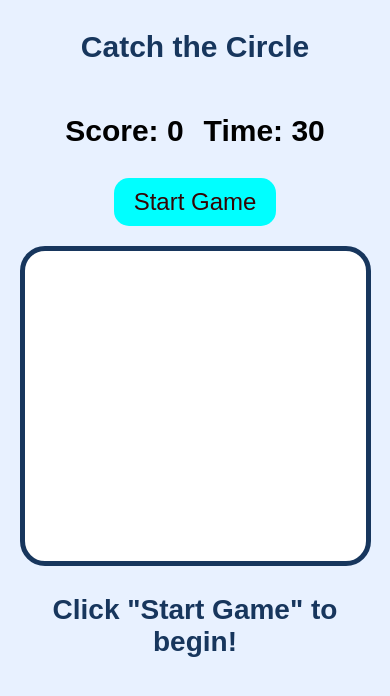
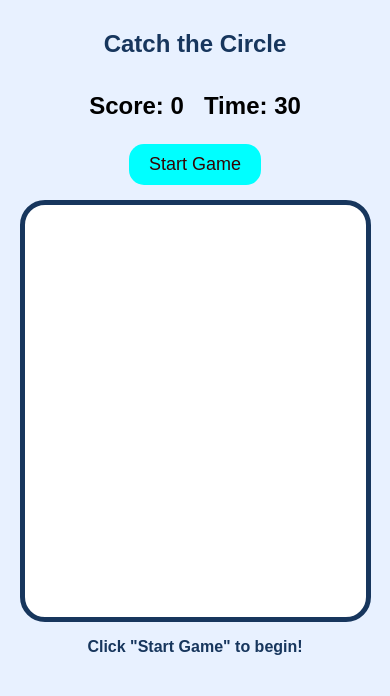
Before and after one commit to Ahmed-Shaz/catch-the-circle, a plain HTML site: page index.html in a window 390 px wide. Drawn offline with Linux system fonts and the light colour scheme.

Commit message:
Make the game size fit any screen

```diff
--- a/style.css
+++ b/style.css
@@ -21,7 +21,8 @@ body {
 
 h1 {
     color: #17365d;
-    font-size: 40px;
+    font-size: clamp(24px, 4vw, 40px);   /* grows and shrinks with the screen */
+    margin: 10px 0;
 }
 
 /* Score and time, side by side */
@@ -29,14 +30,14 @@ h1 {
     display: flex;
     justify-content: center;
     gap: 40px;
-    font-size: 50px;
+    font-size: clamp(24px, 4vw, 44px);
     font-weight: bold;
 }
 
 /* Start button */
 #start-button {
     padding: 10px 20px;
-    font-size: 30px;
+    font-size: clamp(18px, 2.5vw, 28px);
     color: rgb(52, 4, 4);
     background-color: aqua;
     border: none;
@@ -58,8 +59,9 @@ h1 {
 /* The white box where the circle appears */
 #game-area {
     position: relative;   /* the circle is positioned inside this box */
-    height: 550px;
-    margin-top: 20px;
+    height: 50vh;          /* half of the screen height */
+    min-height: 260px;
+    margin-top: 15px;
     overflow: hidden;
     background-color: white;
     border: 5px solid #17365d;
@@ -85,27 +87,14 @@ h1 {
 
 /* Text under the game box */
 #message {
-    font-size: 28px;
+    font-size: clamp(16px, 2.2vw, 26px);
     font-weight: bold;
     color: #17365d;
 }
 
 /* Smaller screens (phones) */
 @media (max-width: 500px) {
-    h1 {
-        font-size: 30px;
-    }
-
     .game-info {
         gap: 20px;
-        font-size: 30px;
-    }
-
-    #start-button {
-        font-size: 24px;
-    }
-
-    #game-area {
-        height: 320px;
     }
 }
```
